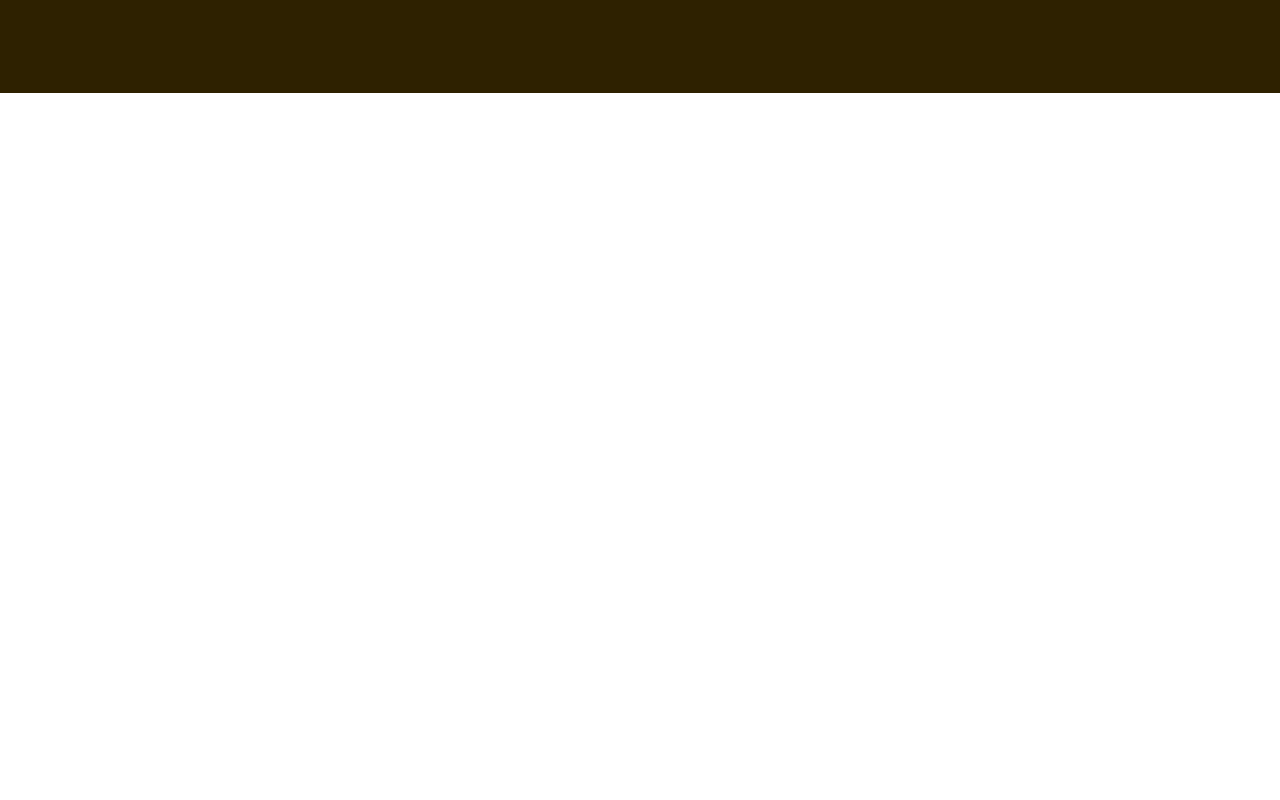
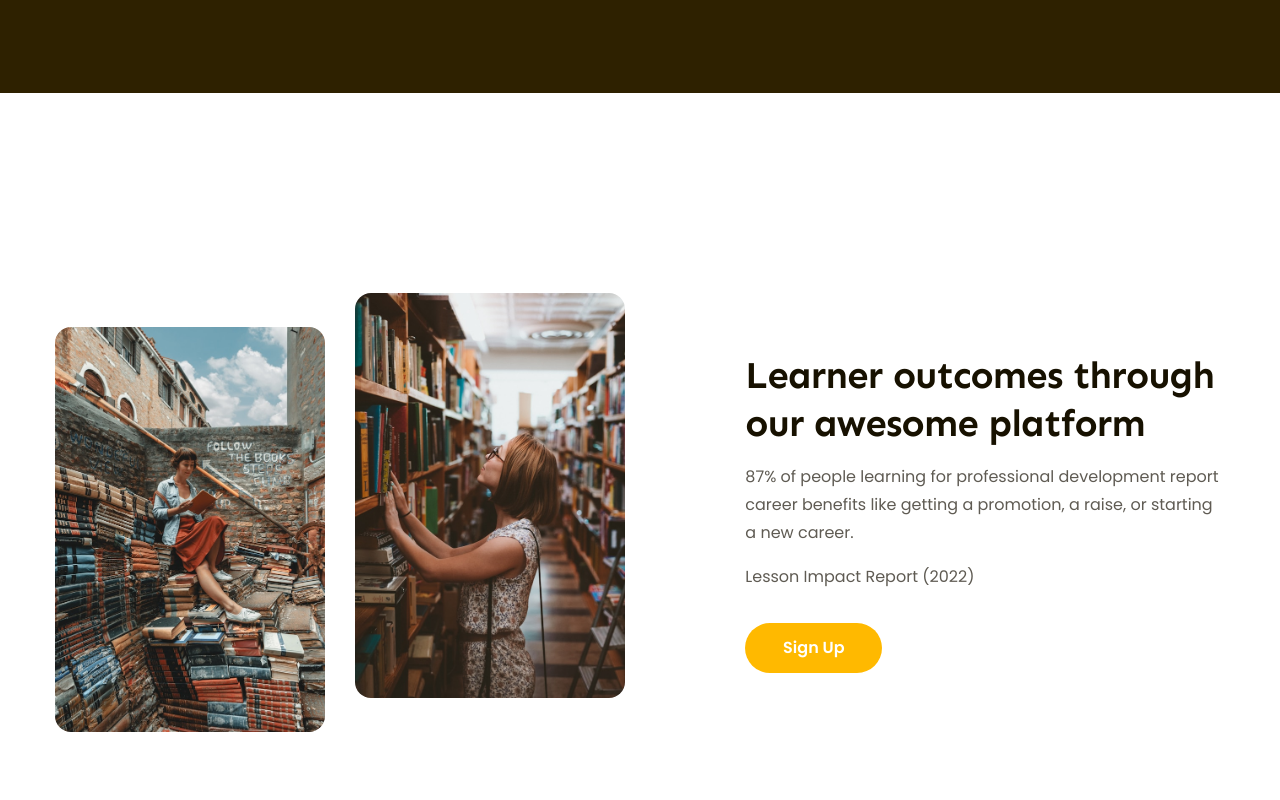
Before and after one commit to HaSerious/figma-to-html2, a plain HTML site: page index.html in a window 1280 px wide. Shown: the part 2244-3044 px from the top of the page. Drawn offline with Linux system fonts and the light colour scheme.

Commit message:
p10 code features

```diff
--- a/assets/css/style.css
+++ b/assets/css/style.css
@@ -504,3 +504,52 @@ a {
     font-style: italic;
     line-height: 1.54;
 }
+
+/* ============= features =============== */
+
+.features {
+    margin-top: 135px;
+    padding: 65px 0;
+}
+
+.features .body {
+    display: flex;
+    justify-content: space-between;
+}
+
+.features .images {
+    display: flex;
+    gap: 30px;
+}
+
+.features .images img {
+    width: 270px;
+    height: 405px;
+    object-fit: cover;
+    border-radius: 16px;
+}
+
+.features .lower {
+    margin-top: 34px;
+}
+
+.features .content {
+    width: 41%;
+    display: flex;
+    flex-direction: column;
+    justify-content: center;
+}
+
+.features .desc {
+    margin-top: 16px;
+    color: #5F5B53;
+    font-size: 1.6rem;
+    line-height: 1.75;
+}
+
+.features .cta-btn {
+    width: 137px;
+    height: 50px;
+    background: var(--primary-color);
+    margin-top: 32px;
+}
--- a/index.html
+++ b/index.html
@@ -368,6 +368,24 @@
           </div>
         </div>
       </div>
+
+      <!-- features -->
+       <div class="features">
+        <div class="main-content">
+          <div class="body">
+            <div class="images">
+              <img class="lower" src="./assets/img/learn1.jpg" alt="Learner outcomes through our awesome platform">
+              <img src="./assets/img/learn2.jpg" alt="Learner outcomes through our awesome platform">
+            </div>
+            <div class="content">
+              <h2 class="heading-lv2">Learner outcomes through our awesome platform</h2>
+              <p class="desc">87% of people learning for professional development report career benefits like getting a promotion, a raise, or starting a new career.</p>
+              <p class="desc">Lesson Impact Report (2022)</p>
+              <a href="#!" class="btn cta-btn">Sign Up</a>
+            </div>
+          </div>
+        </div>
+       </div>
     </main>
   </body>
 </html>
```
